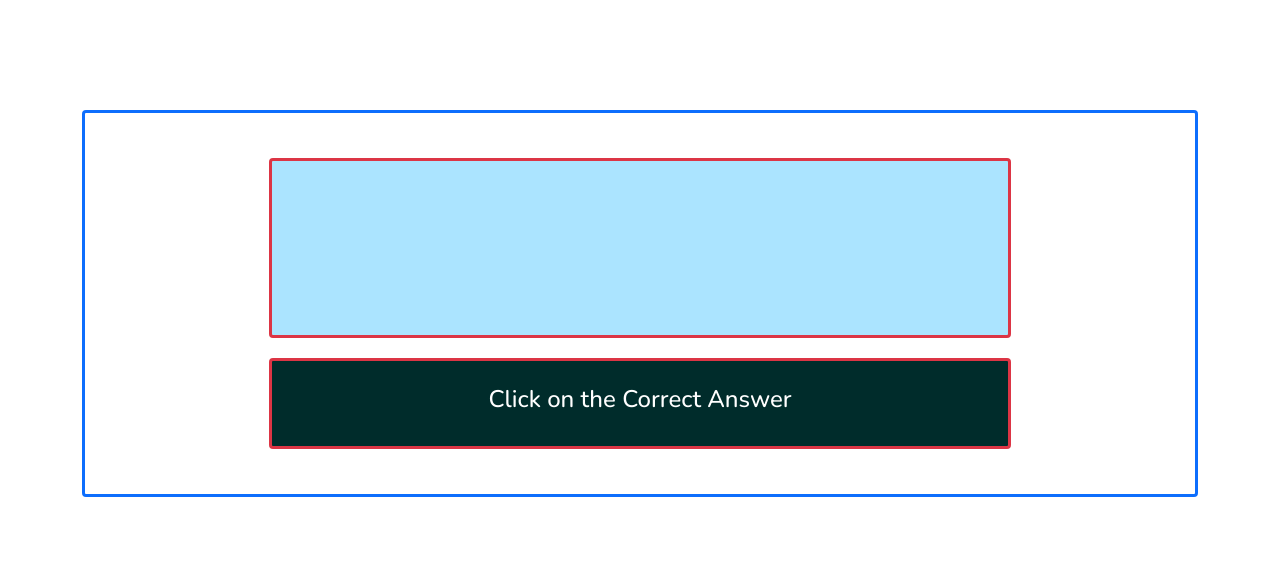
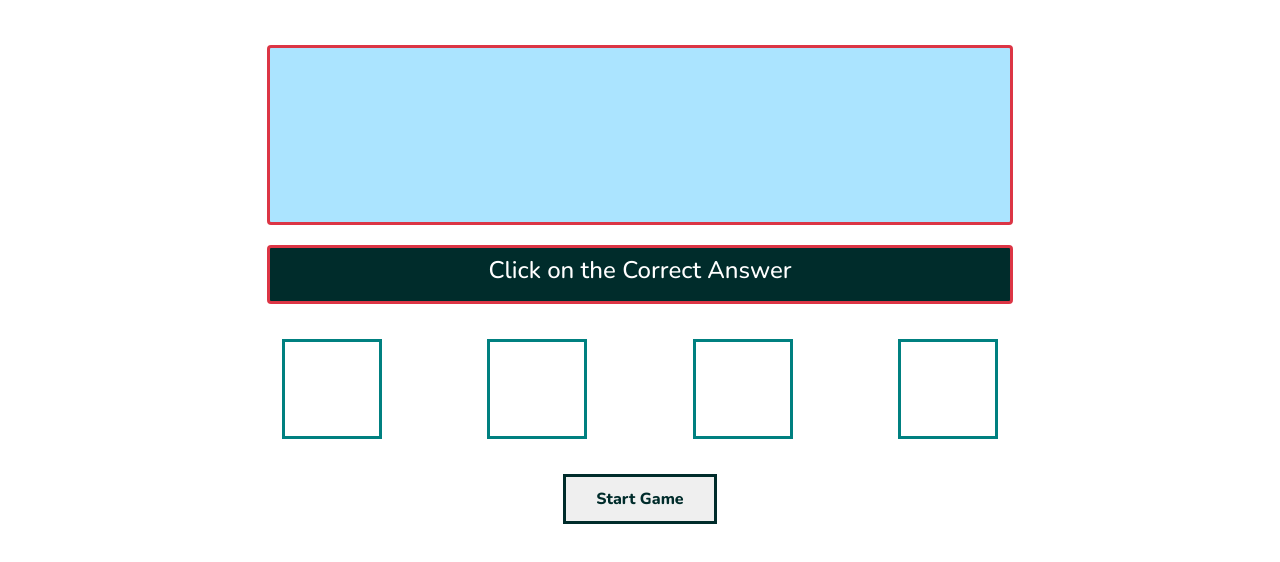
Before and after one commit to shafik720/Project---Math-Game, a plain HTML site: page index.html in a window 1280 px wide. Drawn offline with nearby package versions, Linux system fonts and the light colour scheme.

Commit message:
dgsrtewtg

```diff
--- a/assets/css/style.css
+++ b/assets/css/style.css
@@ -7,7 +7,7 @@ body{
 
 
 .mathBox {
-    margin-top: 110px;
+    /* margin-top: 20px; */
     /* background: #96d7eb; */
     padding: 25px;
 }
@@ -25,3 +25,31 @@ body{
     color: white;
     text-align: center;
 }
+
+.answerDiv1{
+    border: 3px solid teal;
+    width: 100px;
+    height: 100px;
+    cursor: pointer;
+}
+
+.answerDiv{
+    padding: 15px;
+    display: flex;
+    justify-content: space-between;
+    width: 70%;
+    margin: 20px auto;
+}
+#startBtn{
+    outline: none;
+    border: 3px solid #002c2b;
+    color: #002c2b;
+    font-weight: 800;
+    padding: 10px 30px;
+    margin: auto;
+    transition: all 0.3s;
+}
+
+#startBtn:hover{
+    background-color: orange;
+}
--- a/index.html
+++ b/index.html
@@ -15,12 +15,22 @@
 <body>
 
     <div class="container">
-        <div class="mathBox border border-3 border-primary rounded mx-auto">
+        <div class="mathBox mx-auto">
             <div class="showBoard border border-3 border-danger rounded p-4">
             </div>
-            <div class=" dummyBoard border border-3 border-danger rounded p-4">
+            <div class="dummyBoard border border-3 border-danger rounded p-2">
                 <h4>Click on the Correct Answer</h4>
             </div>
+            <div class="answerDiv">
+                <div class="answerDiv1"></div>
+                <div class="answerDiv1"></div>
+                <div class="answerDiv1"></div>
+                <div class="answerDiv1"></div>
+            </div>
+            <div class="mx-auto text-center">
+                <button id="startBtn">Start Game</button>
+            </div>
+
         </div>
     </div>
 
```
